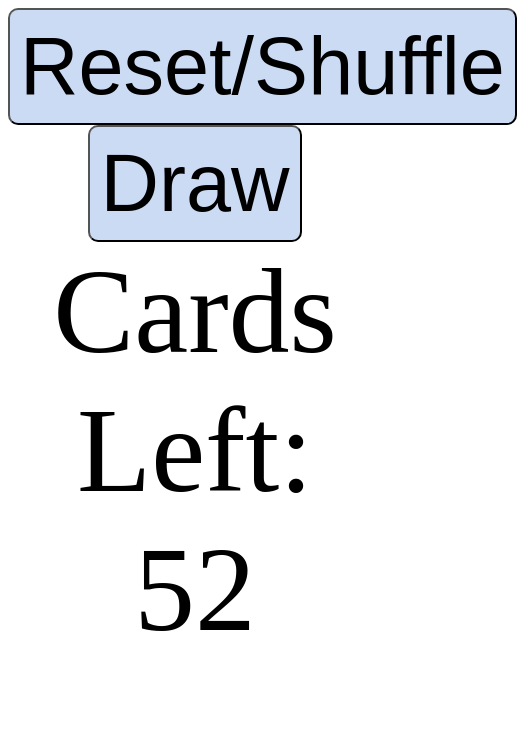
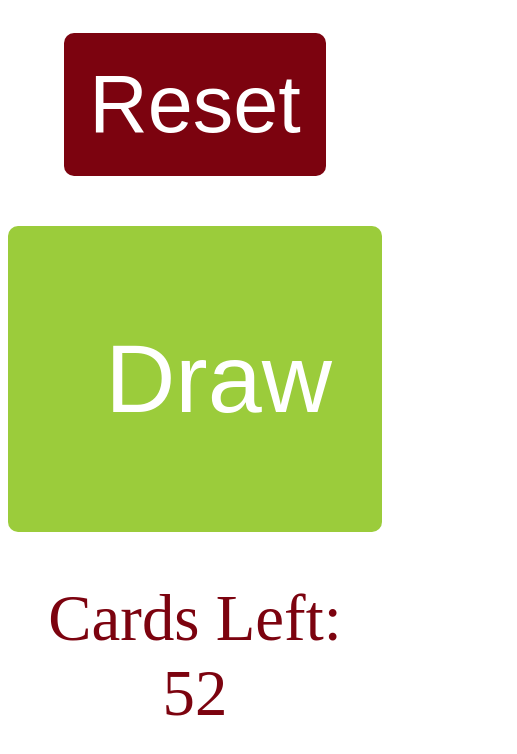
Before and after one commit to edwadli/edwadli.github.io, a plain HTML site: page index.html in a window 390 px wide. Shown: the whole page, 517 px wide, since content can reach past the window. Drawn offline with Linux system fonts and the light colour scheme.

Commit message:
optimized more for phone

```diff
--- a/index.html
+++ b/index.html
@@ -9,16 +9,34 @@
             font-size: 1.5em;
         }
         button {
-            background-color: #cbdbf4;
+            background-color: #7c030f;
+            color: white;
             border-radius: 10px;
-            padding: 10px;
+            padding: 25px;
+            border: none;
+            margin: 25px 0 25px 0;
+        }
+        #draw {
+            padding: 1em;
+            font-size: 1.8em;
+            margin-bottom:.5em;
+            background-color: #9bcc3b;
+            width: 100%
+        }
+        #deck {
+            font-size: .8em;
+            color: #7c030f;
+        }
+        #workout {
+            font-size: 2em;
         }
     </style>
 </head>
 
 <body>
 	<div id="options">
-		<button id="reset"> Reset/Shuffle </button>
+		<button id="reset"> Reset</button>
+        <br>
 		<button id="draw"> Draw </button>
 	</div>
 	<div id="table">
```
